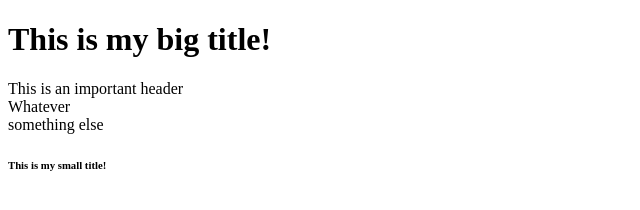
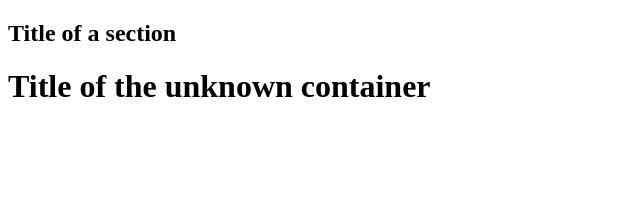
Before and after one commit to anax015obs/kakao-clone, a plain HTML site: page index.html in a window 1280 px wide. Shown: the whole page, without its empty margins (0-640 px from the left). Drawn offline with Linux system fonts and the light colour scheme.

Commit message:
Giving our tags a name(ID's and classes)

```diff
--- a/index.html
+++ b/index.html
@@ -8,10 +8,16 @@
         <title>This is my title!</title>
     </head>
     <body>
-        <h1>This is my big title!</h1>
-        <header>This is an important header</header>
-        <div>Whatever</div>
-        <span>something else</span>
-        <h6>This is my small title!</h6>
+        <section>
+            <header id="headerNumberOne" class="defaultHeader">
+                <h1>Title of a section</h1>
+            </header>
+        </section>
+
+        <div>
+            <header id="differentHeader" class="defaultHeader">
+                <h1>Title of the unknown container</h1>
+            </header>
+        </div>
     </body>
 </html>
```
